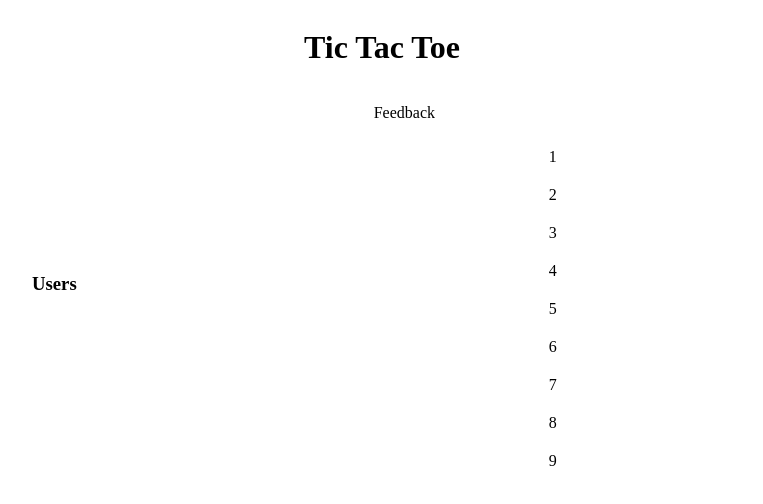
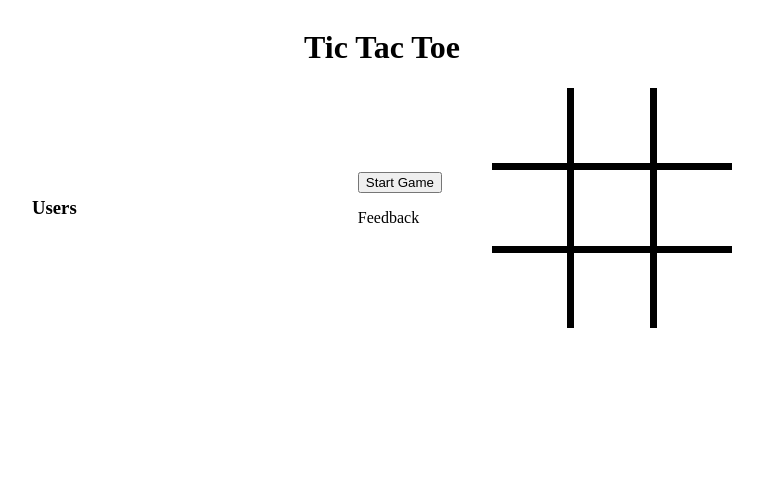
Before and after one commit to iLoveMyCat/tic-tac-toe-multiplayer, a website: page public/index.html in a window 1280 px wide. Shown: the whole page, without its empty margins (258-1021 px from the left). Drawn offline with nearby package versions, Linux system fonts and the light colour scheme; no server answers.

Commit message:
btn ready + recieve game state

```diff
--- a/public/index.html
+++ b/public/index.html
@@ -17,18 +17,21 @@
                 <h3>Users</h3>
                 <ul id="users"></ul>
               </div>
-              <div class="board-container">
+              <div id="game-controller-container">
+                <button id="restart-btn">Start Game</button>
                 <p id="feedback">Feedback</p>
-                <div class="board">
-                    <div class="cell">1</div>
-                    <div class="cell">2</div>
-                    <div class="cell">3</div>
-                    <div class="cell">4</div>
-                    <div class="cell">5</div>
-                    <div class="cell">6</div>
-                    <div class="cell">7</div>
-                    <div class="cell">8</div>
-                    <div class="cell">9</div>
+              </div>
+              <div id="board-container">
+                <div id="board">
+                    <div id="0" class="cell"></div>
+                    <div id="1" class="cell"></div>
+                    <div id="2" class="cell"></div>
+                    <div id="3" class="cell"></div>
+                    <div id="4" class="cell"></div>
+                    <div id="5" class="cell"></div>
+                    <div id="6" class="cell"></div>
+                    <div id="7" class="cell"></div>
+                    <div id="8" class="cell"></div>
                   </div>
               </div>
             </main>
```
